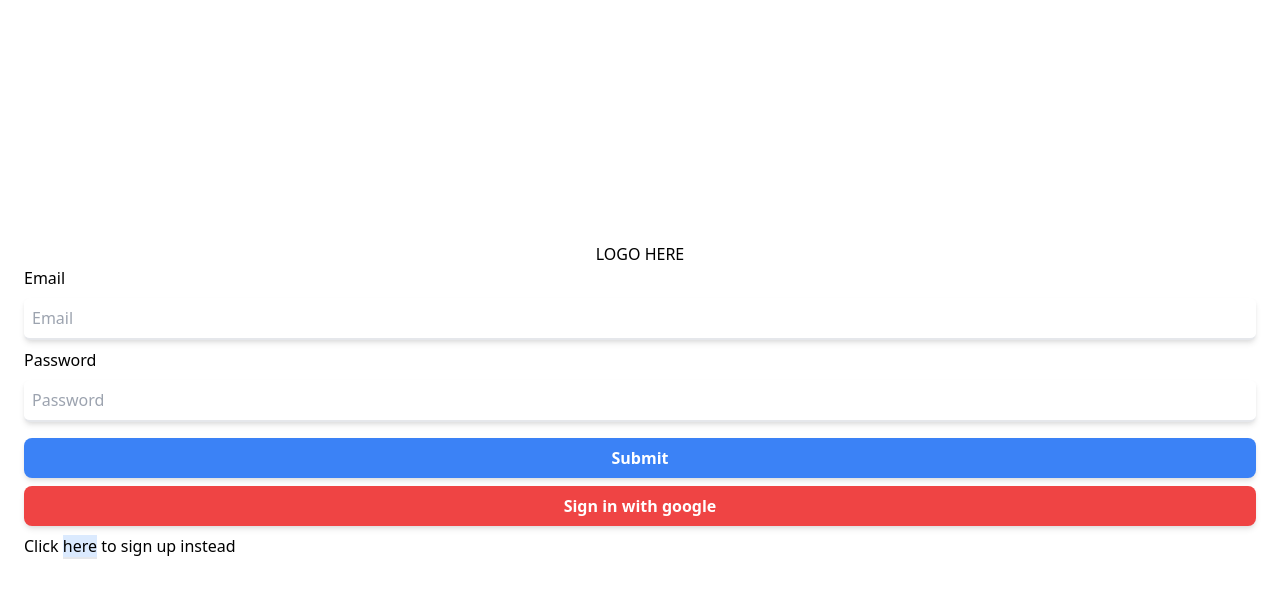
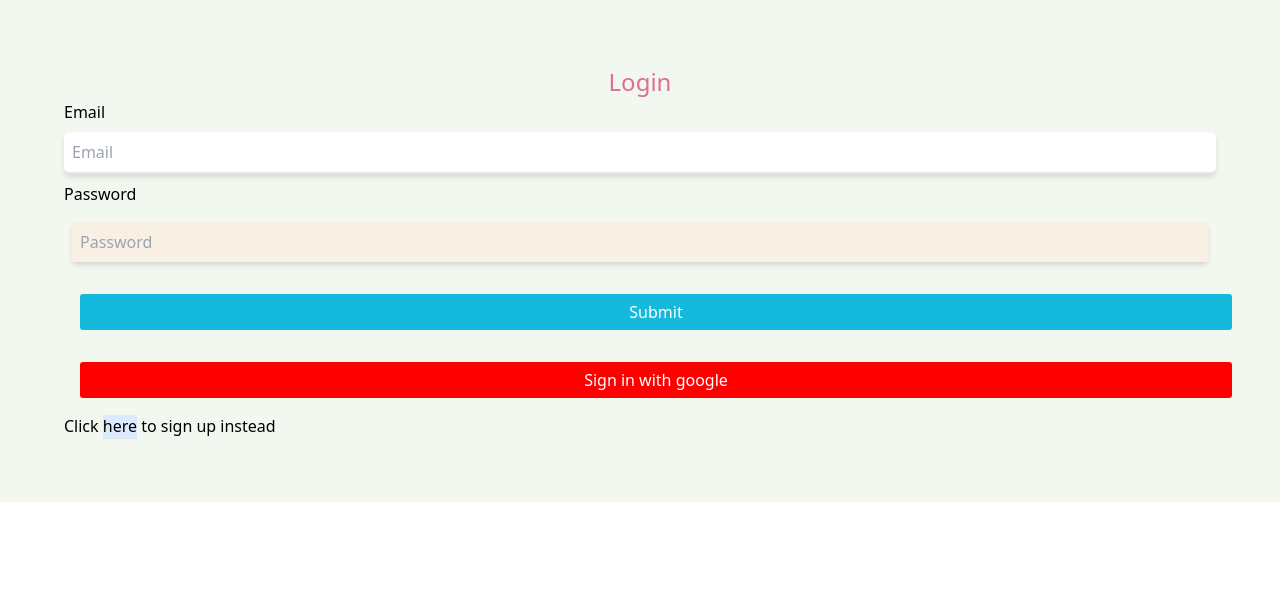
Before and after one commit to zeecnla/WorkoutWebApp, a React (Create React App) app: page / in a window 1280 px wide. Shown: the top 598 px of the page. Built offline with nearby package versions, Linux system fonts and the light colour scheme; no server answers.

Commit message:
building styled components

```diff
--- a/package.json
+++ b/package.json
@@ -26,7 +26,8 @@
     "react-router-dom": "^5.2.0",
     "react-scripts": "^4.0.3",
     "recharts": "^1.8.5",
-    "redux": "^4.0.5"
+    "redux": "^4.0.5",
+    "styled-components": "^5.3.3"
   },
   "scripts": {
     "start": "craco start",
--- a/src/components/Login.js
+++ b/src/components/Login.js
@@ -2,6 +2,7 @@ import React, { useReducer } from "react"
 import { auth, signInWithGoogle } from "../firebase"
 import { Link, useHistory } from "react-router-dom"
 import useUser from "../context/auth"
+import { Wrapper, Title, Button, GoogleButton, Input } from "./styledComponents"
 //TODO: Instead of use state. try using use reducer since we have multiple values in our object
 function loginReducer(state, action) {
   switch (action.type) {
@@ -61,8 +62,8 @@ const Login = () => {
   }
 
   return (
-    <div className="container flex flex-col p-6 justify-center m-auto h-screen">
-      <h1 className="text-center">LOGO HERE</h1>
+    <Wrapper>
+      <Title>Login</Title>
       <form className="grid grid-flow-row gap-2" onSubmit={handleSubmit}>
         <label htmlFor="email">Email</label>
         <input
@@ -81,7 +82,7 @@ const Login = () => {
           className="p-2 rounded-md  border-b-2 shadow-md focus:outline-none focus:ring-2 focus:border-transparent focus:ring-purple-600"
         />
         <label htmlFor="password">Password</label>
-        <input
+        <Input
           id="password"
           type="password"
           name="password"
@@ -90,19 +91,13 @@ const Login = () => {
           value={state.password}
           className="p-2 rounded-md  border-b-2 shadow-md focus:outline-none focus:ring-2 focus:border-transparent focus:ring-purple-600"
         />
-        <button
-          className="py-2 px-4 font-semibold rounded-lg shadow-md text-white bg-blue-500 hover:bg-blue-700 mt-2"
-          type="submit"
-        >
+        <Button primary type="submit">
           Submit
-        </button>
+        </Button>
       </form>
-      <button
-        className="py-2 px-4 font-semibold rounded-lg shadow-md text-white bg-red-500 hover:bg-red-700 mt-2"
-        onClick={() => signInWithGoogle()}
-      >
+      <GoogleButton onClick={() => signInWithGoogle()}>
         Sign in with google
-      </button>
+      </GoogleButton>
       <span className="mt-2">
         <p>
           Click{" "}
@@ -112,7 +107,7 @@ const Login = () => {
           to sign up instead
         </p>
       </span>
-    </div>
+    </Wrapper>
   )
 }
 
--- /dev/null
+++ b/src/components/styledComponents.js
@@ -0,0 +1,43 @@
+import styled from "styled-components"
+
+const backgroundColor = `#f2f8ef`
+
+const primaryColor = `#14b9dc`
+
+export const Wrapper = styled.section`
+  padding: 4em;
+  background: ${backgroundColor};
+`
+
+export const Title = styled.h1`
+  font-size: 1.5em;
+  text-align: center;
+  color: palevioletred;
+`
+
+export const Button = styled.button`
+  /* Adapt the colors based on primary prop */
+  background: ${(props) => (props.primary ? primaryColor : "white")};
+  color: ${(props) => (props.primary ? "white" : "palevioletred")};
+
+  font-size: 1em;
+  margin: 1em;
+  padding: 0.25em 1em;
+  border: 2px solid ${primaryColor};
+  border-radius: 3px;
+  width: 100%;
+`
+
+export const GoogleButton = styled(Button)`
+  color: white;
+  border-color: red;
+  background: red;
+`
+
+export const Input = styled.input`
+  padding: 0.5em;
+  margin: 0.5em;
+  background: #f8f0e3;
+  border: none;
+  border-radius: 3px;
+`
```
Also changed, not shown: 1 other file (tests, documents, lock files or other folders).
